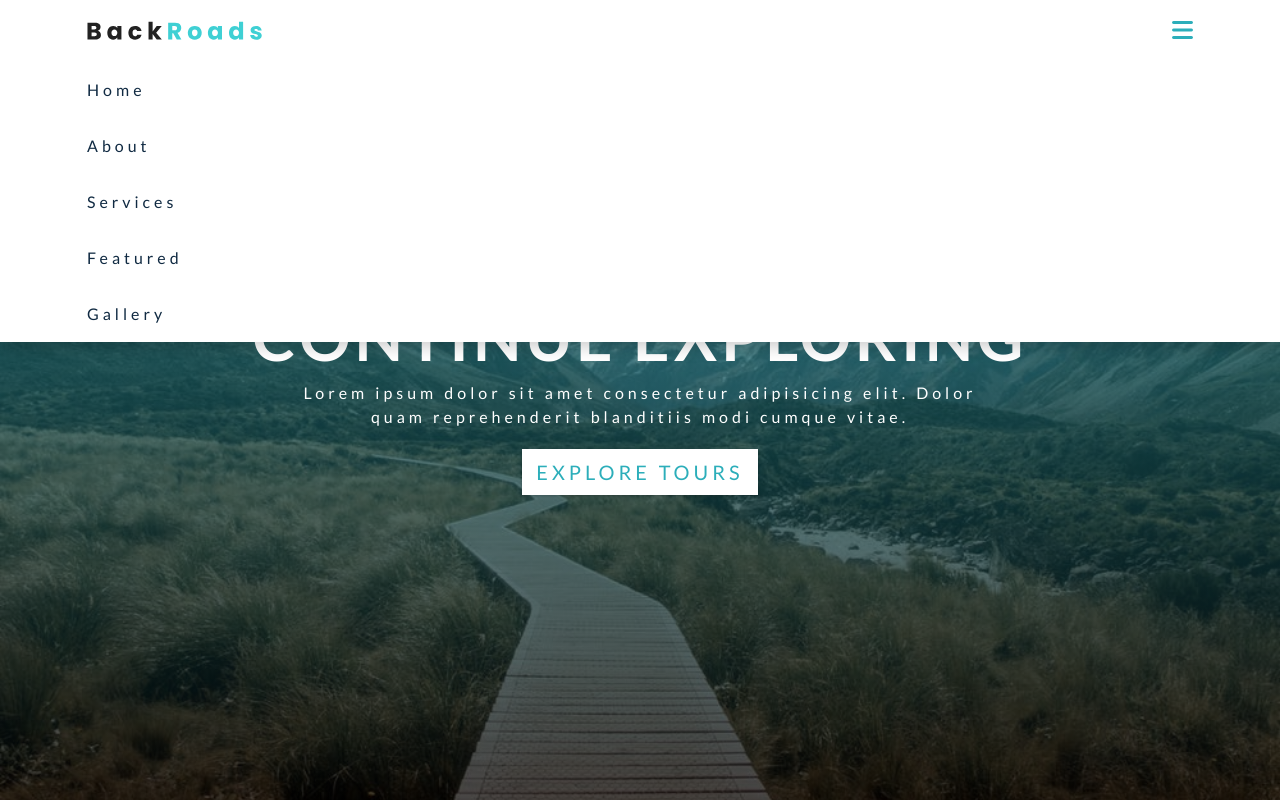
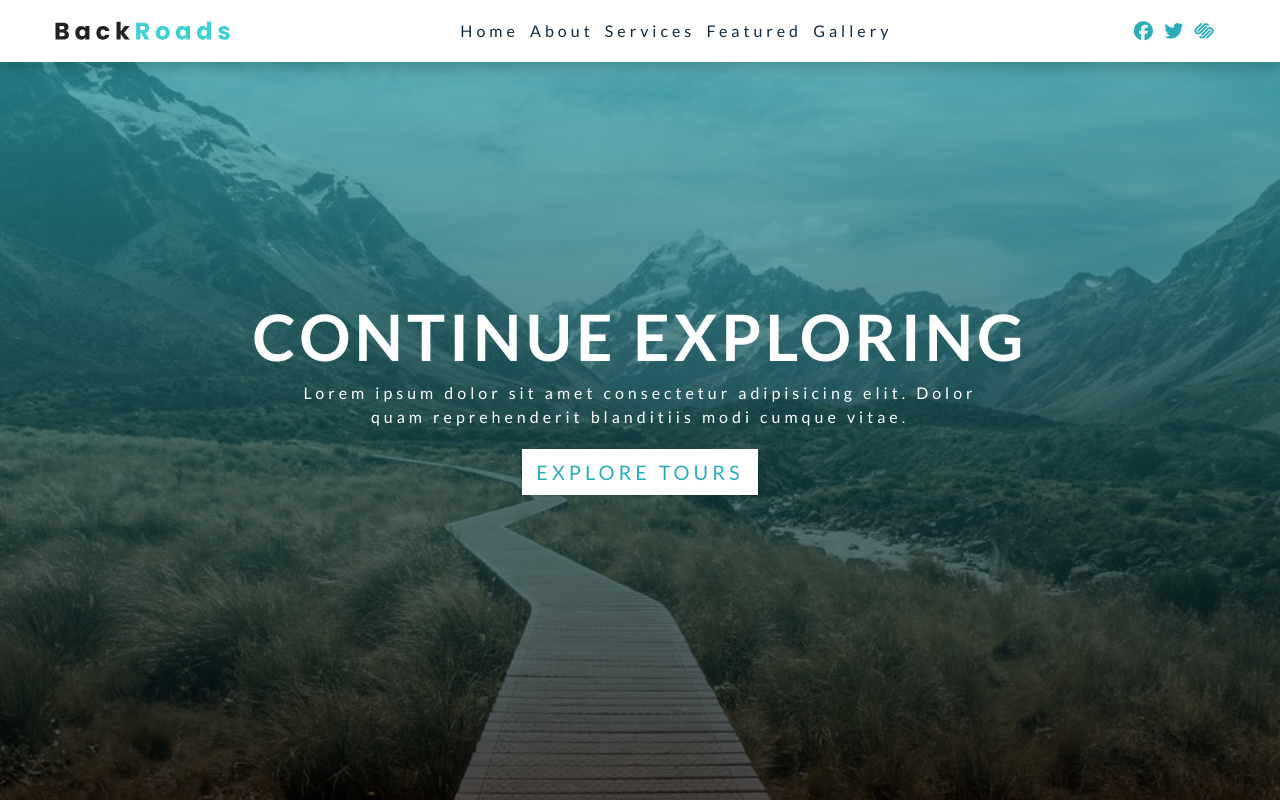
Before and after one commit to abu-naail1989/back-roads, a plain HTML site: page index.html in a window 1280 px wide. Shown: the top 802 px of the page. Drawn offline with Linux system fonts and the light colour scheme; files that its build step writes are made by us from their sources.

Commit message:
Add files via upload
Navbar css

```diff
--- a/css/styles.css
+++ b/css/styles.css
@@ -171,7 +171,7 @@ p {
 Navbar
 ===============
 */
-.navbar{
+.navbar {
   position: fixed;
   top: 0;
   left: 0;
@@ -179,24 +179,22 @@ Navbar
   background: var(--clr-white);
   box-shadow: var(--dark-shadow);
   z-index: 2;
-
 }
-.nav-icons{
+.nav-icons {
   display: none;
 }
-.nav-center{
+.nav-center {
   width: 100%;
   max-width: 1170px;
   margin: 0 auto;
 }
-.nav-header{
+.nav-header {
   display: flex;
   justify-content: space-between;
   align-items: center;
   padding: 1rem 2rem;
-
 }
-.nav-toggle{
+.nav-toggle {
   background: transparent;
   border: transparent;
   font-size: 1.5rem;
@@ -204,10 +202,10 @@ Navbar
   cursor: pointer;
   transition: var(--transition);
 }
-.nav-toggle:hover{
+.nav-toggle:hover {
   transform: scale(1.2);
 }
-.nav-link{
+.nav-link {
   display: block;
   padding: 1rem 2rem;
   text-transform: capitalize;
@@ -217,10 +215,61 @@ Navbar
   cursor: pointer;
   font-size: 1rem;
 }
-.nav-link:hover{
+.nav-link:hover {
   color: var(--clr-primary-1);
   background: var(--clr-primary-8);
   padding-left: 2.5rem;
+}
+.nav-links {
+  height: 0;
+  overflow: hidden;
+  transition: var(--transition);
+}
+.show-links {
+  height: 280px;
+}
+
+@media screen and (min-width: 992px) {
+  .navbar {
+    padding: 1rem 2rem;
+  }
+  /* hide toggle button */
+  .nav-toggle {
+    display: none;
+  }
+  .nav-center {
+    display: flex;
+    justify-content: space-between;
+    align-items: center;
+  }
+  .nav-links {
+    height: auto;
+    display: flex;
+  }
+  .nav-header {
+    padding: 0 0;
+  }
+  .nav-link {
+    padding: 0 0;
+    margin-right: 0.7rem;
+  }
+  .nav-link:hover {
+    padding: 0;
+    color: var(--clr-primary-5);
+    background: transparent;
+  }
+  .nav-icons {
+    display: flex;
+  }
+  .nav-icon {
+    margin-right: 0.7rem;
+    color: var(--clr-primary-5);
+    font-size: 1.2rem;
+    transition: var(--transition);
+  }
+  .nav-icon:hover {
+    color: var(--clr-primary-8);
+  }
 }
 /*
 ===============
@@ -395,6 +444,7 @@ Featured Tours
 }
 .tour-img {
   height: 15rem;
+  -o-object-fit: cover;
   object-fit: cover;
 }
 .tour-date {
@@ -411,18 +461,18 @@ Featured Tours
   padding: 1.25rem 1.5rem;
 }
 
-.tour-title{
+.tour-title {
   display: flex;
   justify-content: space-between;
   flex-wrap: wrap;
-
 }
 
-.tour-title p, .tour-title h4{
+.tour-title p,
+.tour-title h4 {
   margin-bottom: 0.75rem;
   line-height: 1.25;
 }
-.tour-title p{
+.tour-title p {
   color: var(--clr-grey-7);
 }
 .tour-footer {
@@ -443,7 +493,7 @@ Featured Tours
   .tour-card {
     flex: 0 0 calc(50% - 2rem);
   }
-  @media screen and (min-width: 1170px){
+  @media screen and (min-width: 1170px) {
     .tour-card {
       flex: 0 0 calc(33.333% - 2rem);
     }
@@ -458,21 +508,22 @@ Contact
   .contact {
     background: var(--clr-primary-5);
   }
-.contact-title{
+  .contact-title {
     color: var(--clr-white);
   }
-.contact-title p{
+  .contact-title p {
     color: var(--clr-primary-8);
   }
-.contact-form{
+  .contact-form {
     display: flex;
     max-width: 28rem;
   }
-.form-control{
+  .form-control {
     flex: 1 1 auto;
     color: var(--clr-grey-5);
   }
-.form-control, .btn-submit{
+  .form-control,
+  .btn-submit {
     padding: 0.375rem 0.75rem;
     font-size: 1rem;
     line-height: 1.5;
@@ -482,48 +533,58 @@ Contact
     text-transform: capitalize;
     border: transparent;
   }
-.form-control::placeholder{
+  .form-control::-webkit-input-placeholder {
+    color: inherit;
+  }
+  .form-control::-moz-placeholder {
+    color: inherit;
+  }
+  .form-control:-ms-input-placeholder {
+    color: inherit;
+  }
+  .form-control::-ms-input-placeholder {
+    color: inherit;
+  }
+  .form-control::placeholder {
     color: inherit;
   }
 
-.btn-submit{
+  .btn-submit {
     font-family: var(--ff-primary);
     margin-left: 0.5rem;
     background: var(--clr-primary-8);
     color: var(--clr-primary-1);
     cursor: pointer;
     transition: var(--transition);
-
   }
-.btn-submit:hover{
+  .btn-submit:hover {
     background: var(--clr-primary-1);
     color: var(--clr-primary-5);
   }
-@media screen and (min-width:992px) {
-  .contact-center{
+  @media screen and (min-width: 992px) {
+    .contact-center {
       display: flex;
       flex-wrap: wrap;
       justify-content: space-between;
     }
-  .contact-form{
+    .contact-form {
       align-self: flex-start;
-    flex:  1 1 auto;
+      flex: 1 1 auto;
       max-width: 100%;
       padding-left: 2rem;
     }
-
   }
   /*
 ===============
 Gallery
 ===============
 */
-.gallery-img-container{
+  .gallery-img-container {
     position: relative;
     background: var(--clr-primary-5);
   }
 
-.gallery-icon{
+  .gallery-icon {
     position: absolute;
     top: 50%;
     left: 50%;
@@ -534,32 +595,31 @@ Gallery
     cursor: pointer;
     transition: var(--transition);
   }
-.gallery-img{
+  .gallery-img {
     height: 17rem;
+    -o-object-fit: cover;
     object-fit: cover;
     transition: var(--transition);
   }
-.gallery-img-container:hover .gallery-img{
+  .gallery-img-container:hover .gallery-img {
     opacity: 0.5;
   }
 
-.gallery-img-container:hover .gallery-icon{
+  .gallery-img-container:hover .gallery-icon {
     opacity: 1;
   }
 
-@media screen and (min-width:768px) {
-  .gallery-center{
+  @media screen and (min-width: 768px) {
+    .gallery-center {
       display: flex;
       flex-wrap: wrap;
-
     }
-  .gallery-img-container{
+    .gallery-img-container {
       flex: 0 0 50%;
     }
-
   }
-@media screen and (min-width:992px) {
-  .gallery-img-container{
+  @media screen and (min-width: 992px) {
+    .gallery-img-container {
       flex: 0 0 25%;
     }
   }
@@ -569,20 +629,21 @@ Gallery
 Footer
 ===============
 */
-.footer{
+  .footer {
     background: var(--clr-grey-1);
     text-align: center;
     padding-left: 2rem;
     padding-right: 2rem;
   }
 
-.footer-links, .footer-icons{
+  .footer-links,
+  .footer-icons {
     display: flex;
     justify-content: center;
     margin-bottom: 1.5rem;
     flex-wrap: wrap;
   }
-.footer-link{
+  .footer-link {
     color: var(--clr-white);
     text-transform: capitalize;
     font-size: 1rem;
@@ -590,21 +651,22 @@ Footer
     letter-spacing: var(--spacing);
     transition: var(--transition);
   }
-.footer-link:hover{
+  .footer-link:hover {
     color: var(--clr-primary-5);
   }
 
-.footer-icon{
+  .footer-icon {
     font-size: 2rem;
     margin-right: 1rem;
     color: var(--clr-primary-8);
     transition: var(--transition);
   }
-  .footer-icon:hover{
+  .footer-icon:hover {
     color: var(--clr-primary-5);
   }
-  .copyright{
+  .copyright {
     text-transform: capitalize;
     letter-spacing: var(--spacing);
     color: var(--clr-white);
   }
+}
```
Lines whose indentation alone changed are shown as unchanged.
